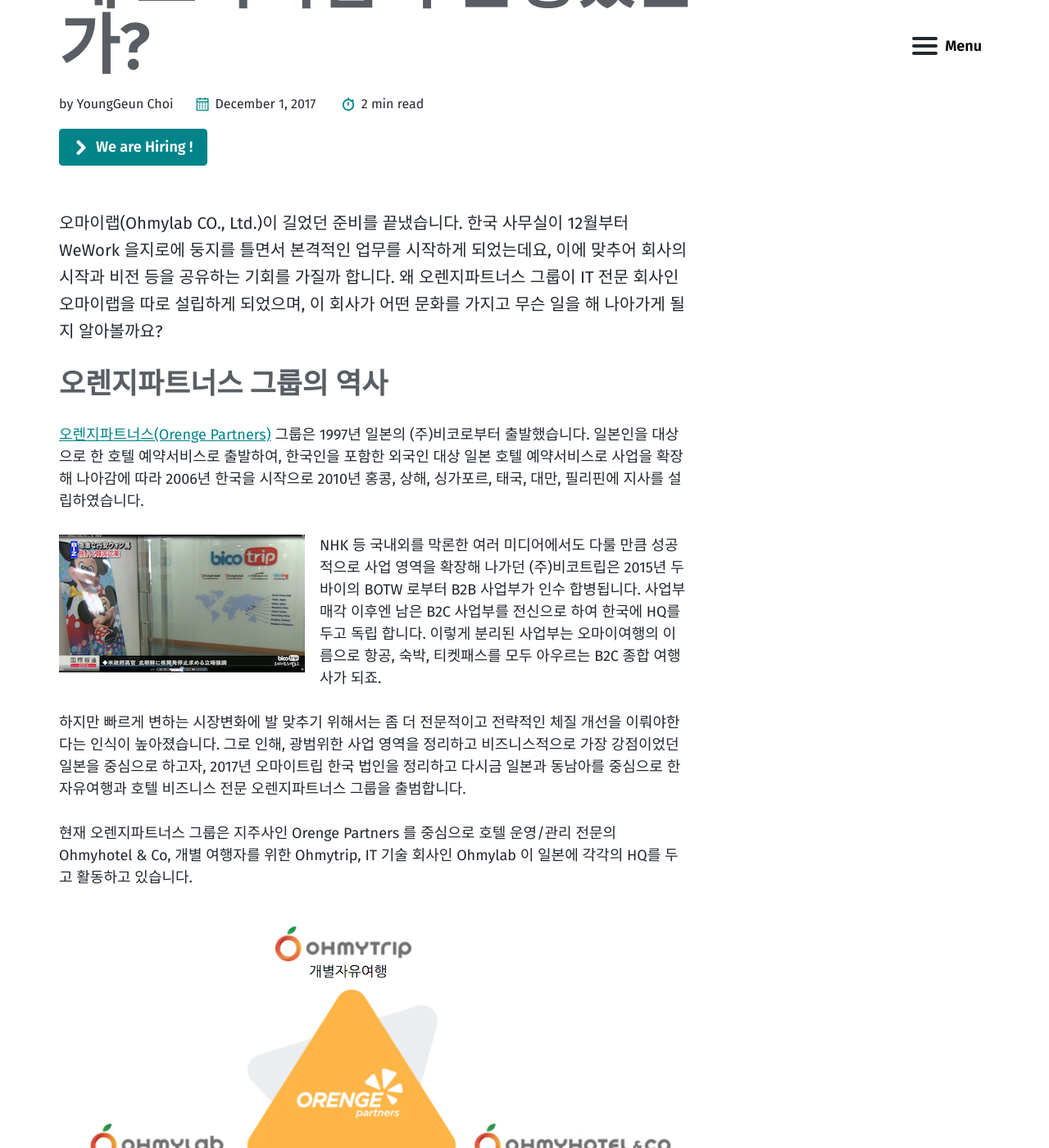
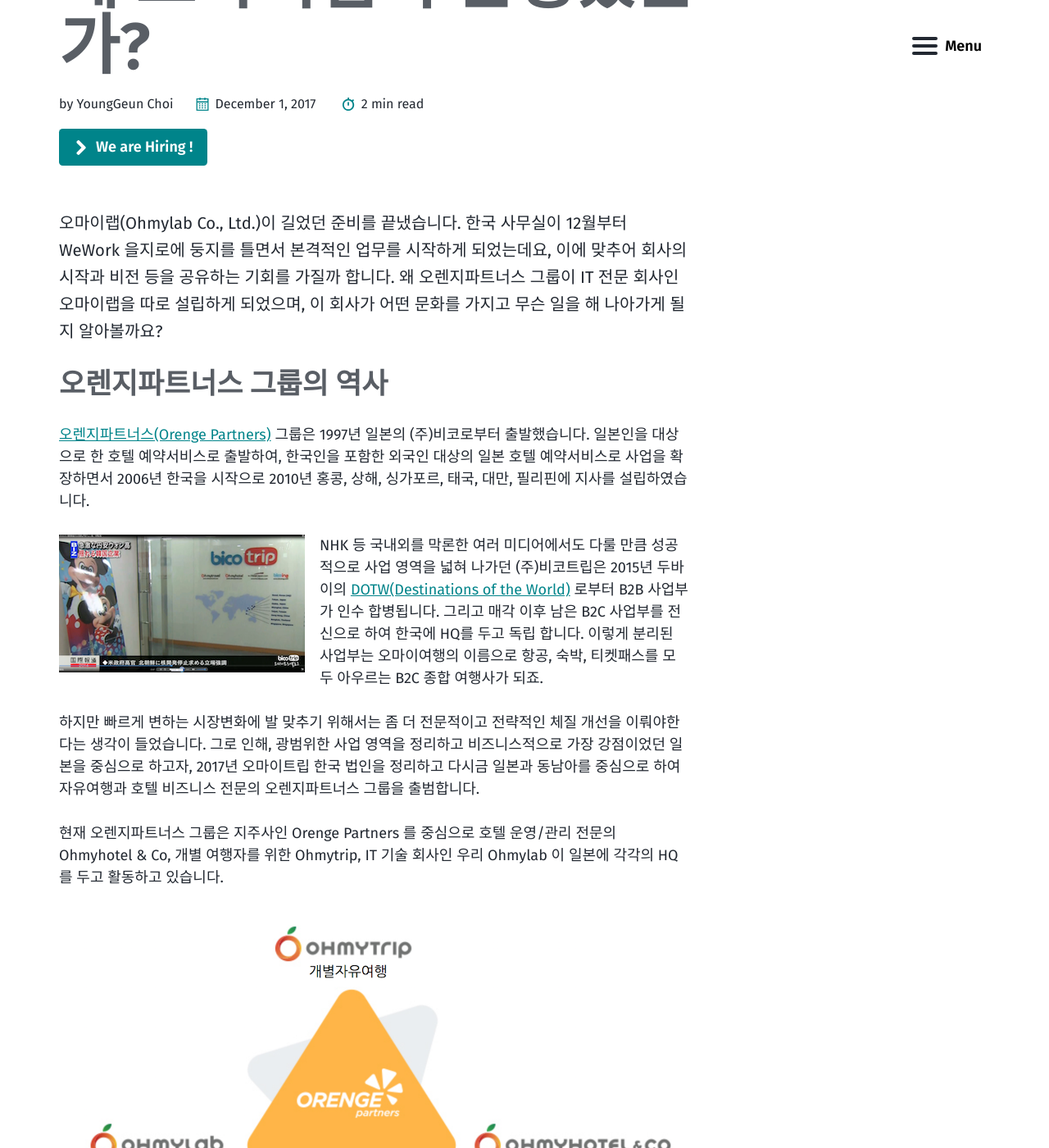
Before and after one commit to mmistakes/jekyll-theme-basically-basic, a Jekyll site: the page built from _posts/2017-12-01-why-ohmylab.md, in a window 1280 px wide and 1400 px high, scrolled down 232 px. Shown: the whole window at 82% size. Built offline with Jekyll 4.4.1, drawn with Linux system fonts in a browser that asks for light colours; some of the changed text lies outside the part shown.

Commit message:
오타 수정

```diff
--- a/_posts/2017-12-01-why-ohmylab.md
+++ b/_posts/2017-12-01-why-ohmylab.md
@@ -15,18 +15,18 @@ tags:
 last_modified_at: 2017-12-05 10:00:00 +0900
 ---
 
-오마이랩(Ohmylab CO., Ltd.)이 길었던 준비를 끝냈습니다. 한국 사무실이 12월부터 WeWork 을지로에 둥지를 틀면서 본격적인 업무를 시작하게 되었는데요, 이에 맞추어 회사의 시작과 비전 등을 공유하는 기회를 가질까 합니다. 왜 오렌지파트너스 그룹이 IT 전문 회사인 오마이랩을 따로 설립하게 되었으며, 이 회사가 어떤 문화를 가지고 무슨 일을 해 나아가게 될지 알아볼까요?
+오마이랩(Ohmylab Co., Ltd.)이 길었던 준비를 끝냈습니다. 한국 사무실이 12월부터 WeWork 을지로에 둥지를 틀면서 본격적인 업무를 시작하게 되었는데요, 이에 맞추어 회사의 시작과 비전 등을 공유하는 기회를 가질까 합니다. 왜 오렌지파트너스 그룹이 IT 전문 회사인 오마이랩을 따로 설립하게 되었으며, 이 회사가 어떤 문화를 가지고 무슨 일을 해 나아가게 될지 알아볼까요?
 
 ## 오렌지파트너스 그룹의 역사
 
-[오렌지파트너스(Orenge Partners)](http://orengep.com) 그룹은 1997년 일본의 (주)비코로부터 출발했습니다. 일본인을 대상으로 한 호텔 예약서비스로 출발하여, 한국인을 포함한 외국인 대상 일본 호텔 예약서비스로 사업을 확장해 나아감에 따라 2006년 한국을 시작으로 2010년 홍콩, 상해, 싱가포르, 태국, 대만, 필리핀에 지사를 설립하였습니다.
+[오렌지파트너스(Orenge Partners)](http://orengep.com) 그룹은 1997년 일본의 (주)비코로부터 출발했습니다. 일본인을 대상으로 한 호텔 예약서비스로 출발하여, 한국인을 포함한 외국인 대상의 일본 호텔 예약서비스로 사업을 확장하면서 2006년 한국을 시작으로 2010년 홍콩, 상해, 싱가포르, 태국, 대만, 필리핀에 지사를 설립하였습니다.
 
 ![NHK에 나온 Bico](/assets/images/20171201/bico-nhk.png){: .align-left}
-NHK 등 국내외를 막론한 여러 미디어에서도 다룰 만큼 성공적으로 사업 영역을 확장해 나가던 (주)비코트립은 2015년 두바이의 BOTW 로부터 B2B 사업부가 인수 합병됩니다. 사업부 매각 이후엔 남은 B2C 사업부를 전신으로 하여 한국에 HQ를 두고 독립 합니다. 이렇게 분리된 사업부는 오마이여행의 이름으로 항공, 숙박, 티켓패스를 모두 아우르는 B2C 종합 여행사가 되죠.
+NHK 등 국내외를 막론한 여러 미디어에서도 다룰 만큼 성공적으로 사업 영역을 넓혀 나가던 (주)비코트립은 2015년 두바이의 [DOTW(Destinations of the World)](https://dotw.com) 로부터 B2B 사업부가 인수 합병됩니다. 그리고 매각 이후 남은 B2C 사업부를 전신으로 하여 한국에 HQ를 두고 독립 합니다. 이렇게 분리된 사업부는 오마이여행의 이름으로 항공, 숙박, 티켓패스를 모두 아우르는 B2C 종합 여행사가 되죠.
 
-하지만 빠르게 변하는 시장변화에 발 맞추기 위해서는 좀 더 전문적이고 전략적인 체질 개선을 이뤄야한다는 인식이 높아졌습니다. 그로 인해, 광범위한 사업 영역을 정리하고 비즈니스적으로 가장 강점이었던 일본을 중심으로 하고자, 2017년 오마이트립 한국 법인을 정리하고 다시금 일본과 동남아를 중심으로 한 자유여행과 호텔 비즈니스 전문 오렌지파트너스 그룹을 출범합니다.
+하지만 빠르게 변하는 시장변화에 발 맞추기 위해서는 좀 더 전문적이고 전략적인 체질 개선을 이뤄야한다는 생각이 들었습니다. 그로 인해, 광범위한 사업 영역을 정리하고 비즈니스적으로 가장 강점이었던 일본을 중심으로 하고자, 2017년 오마이트립 한국 법인을 정리하고 다시금 일본과 동남아를 중심으로 하여 자유여행과 호텔 비즈니스 전문의 오렌지파트너스 그룹을 출범합니다.
 
-현재 오렌지파트너스 그룹은 지주사인 Orenge Partners 를 중심으로 호텔 운영/관리 전문의 Ohmyhotel & Co, 개별 여행자를 위한 Ohmytrip, IT 기술 회사인 Ohmylab 이 일본에 각각의 HQ를 두고 활동하고 있습니다.
+현재 오렌지파트너스 그룹은 지주사인 Orenge Partners 를 중심으로 호텔 운영/관리 전문의 Ohmyhotel & Co, 개별 여행자를 위한 Ohmytrip, IT 기술 회사인 우리 Ohmylab 이 일본에 각각의 HQ를 두고 활동하고 있습니다.
 
 ![오렌지파트너스 그룹](/assets/images/20171201/orenge-partners.png)
 
@@ -34,10 +34,10 @@ NHK 등 국내외를 막론한 여러 미디어에서도 다룰 만큼 성공적
 
 오마이랩의 탄생 배경은 그룹 전체의 비즈니스 체질을 IT 주도로 바꾸기 위함입니다.
 
-여행산업은 전통적으로 업무 숙련도가 높은 인력 중심의 노동 집약성과 도메인 지식의 폐쇄성을 가지고 있는 영역이었습니다. 하지만 비즈니스 요구가 복잡해지고 IT 기술이 발전함에 따라 높은 기술 집약성을 요구하는 영역으로 빠르게 변화하고 있습니다. 급변하는 비즈니스 환경에서 IT 주도의 DNA 를 가지기 위해서는 그에 걸맞는 구성원들로 이뤄진 새로운 조직이 필요합니다. 이에 외국계 온라인여행기업 출신, 스타트업 창업자 출신, Microsoft MVP 등의 인재들을 스카웃하여 여행 IT 전문 기업을 설립하게 됩니다.
+여행산업은 전통적으로 업무 숙련도가 높은 인력 중심의 노동 집약성과 도메인 지식의 폐쇄성을 지닌 영역이었습니다. 하지만 비즈니스 요구가 복잡해지고 IT 기술이 발전함에 따라 높은 기술 집약성을 요구하는 영역으로 빠르게 변화하고 있습니다. 급변하는 비즈니스 환경에서 IT 주도의 DNA 를 가지기 위해서는 그에 걸맞는 구성원들로 이뤄진 새로운 조직이 필요합니다. 이에 외국계 온라인여행기업 출신, 스타트업 창업자 출신, Microsoft MVP 등의 인재들을 스카웃하여 여행 IT 전문 기업을 설립하게 됩니다.
 
 ## Startup-like
-우리는 좀 더 빠르고 창의적인 조직이 되기 위해서 스타트업처럼 일해야 합니다. 오마이랩이 지향하는 스타트업스러움은 빠른 실행과 투명한 커뮤니케이션, 수평적 그리고 책임을 전제로 한 자율입니다.
+우리는 좀 더 빠르고 창의적인 조직이 되기 위해서 스타트업처럼 일해야 합니다. 오마이랩이 지향하는 스타트업스러움(Startup-like)은 빠른 실행력과 투명한 커뮤니케이션, 수평적 의견 교류, 그리고 책임을 전제로 한 자율입니다.
 
 ### 빠른 의사 결정과 실행
 최근의 비즈니스 환경은 목표 달성을 위한 빠른 의사 결정과 실행을 요구합니다. 오마이랩은 권한을 적절히 위임하여 해당 팀(혹은 팀원)이 빠른 실행과 피드백 반영을 달성할 수 있는 환경을 제공합니다.
```
